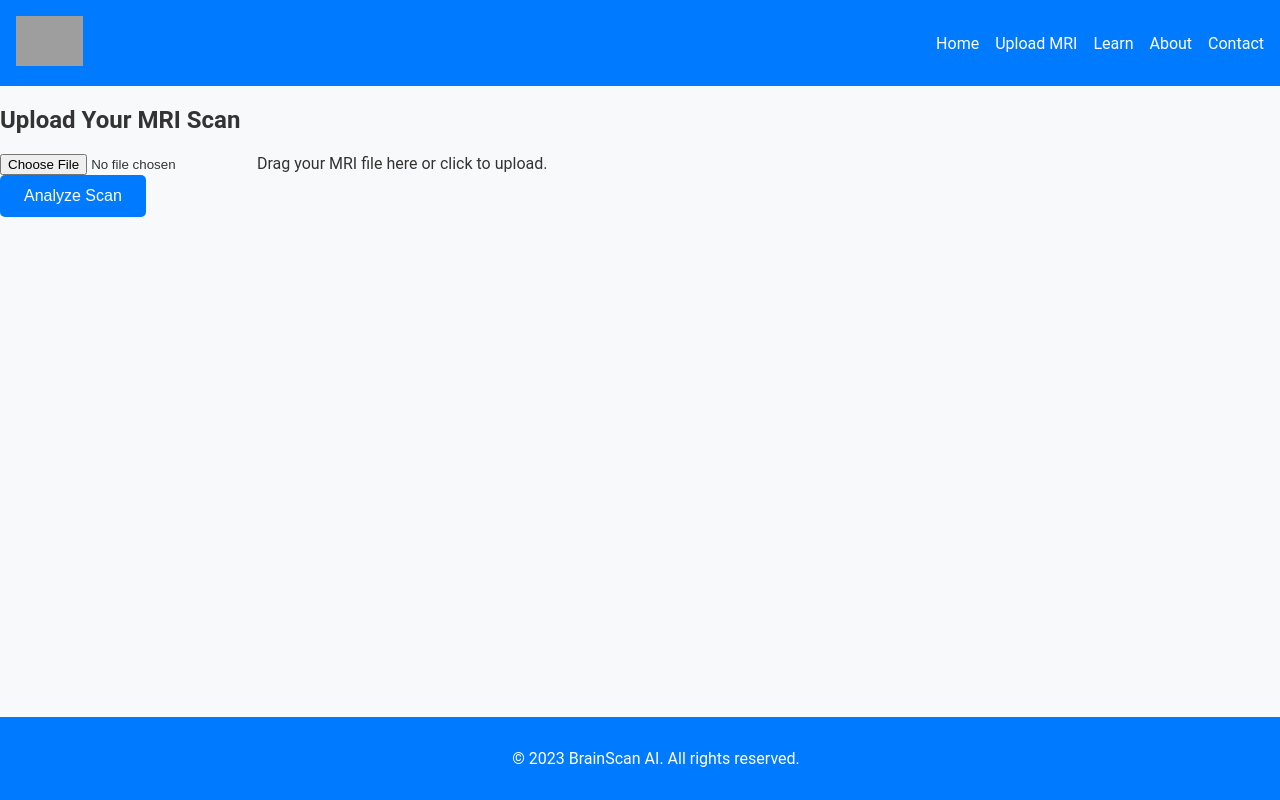
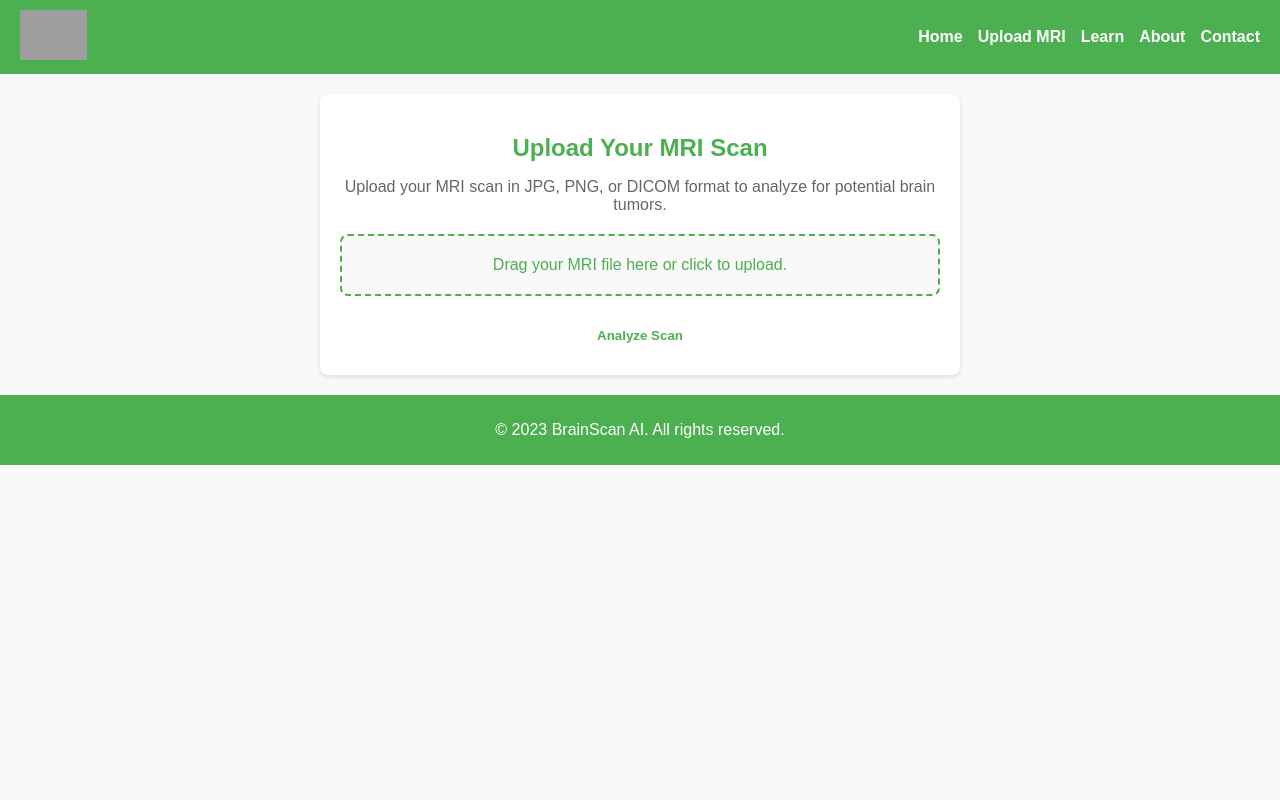
Before and after one commit to parth-panara-1204/brain-tumor-classification, a Flask app: page /upload in a window 1280 px wide. Run offline with Flask 3, Linux system fonts and the light colour scheme; grey boxes are pictures that could not be loaded.

Commit message:
ui improvements

```diff
--- a/app.py
+++ b/app.py
@@ -1,11 +1,14 @@
-from flask import Flask, render_template, request, redirect, url_for, session
+from flask import Flask, render_template, request, redirect, url_for, session, flash
 import os
 from PIL import Image
 import numpy as np
 from tensorflow.keras.models import load_model
+import uuid  # For generating unique filenames
 
+# Load the model
 model = load_model("brain_tumor_model.keras")
 
+# Initialize Flask app
 app = Flask(__name__)
 app.config['UPLOAD_FOLDER'] = 'static/uploads'
 app.secret_key = 'asdf23fswef3awefs'
@@ -20,28 +23,44 @@ def upload():
 
 @app.route('/analyze', methods=['POST'])
 def analyze():
+    # Check if a file is uploaded
     if 'mri-file' not in request.files:
+        flash("No file part in the request.")
         return redirect(url_for('upload'))
 
     file = request.files['mri-file']
     if file.filename == '':
+        flash("No file selected.")
         return redirect(url_for('upload'))
 
+    # Validate file type
+    if not file.filename.lower().endswith(('.png', '.jpg', '.jpeg')):
+        flash("Unsupported file type. Please upload a JPG, JPEG, or PNG file.")
+        return redirect(url_for('upload'))
+
+    # Save the file with a unique name
     os.makedirs(app.config['UPLOAD_FOLDER'], exist_ok=True)
-
-    filepath = os.path.join(app.config['UPLOAD_FOLDER'], file.filename)
+    unique_filename = f"{uuid.uuid4().hex}_{file.filename}"
+    filepath = os.path.join(app.config['UPLOAD_FOLDER'], unique_filename)
     file.save(filepath)
 
-    image = Image.open(filepath)
-    image = image.resize((150,150))
-    image_array = np.array(image)
+    # Preprocess the image
+    try:
+        image = Image.open(filepath)
+        image = image.resize((150, 150))
+        image_array = np.array(image)
 
-    if image_array.ndim == 2:  # If it's grayscale
-        image_array = np.stack((image_array,) * 3, axis=-1)
+        # Handle grayscale images
+        if image_array.ndim == 2:  # If it's grayscale
+            image_array = np.stack((image_array,) * 3, axis=-1)
 
-    image_array = np.expand_dims(image_array, axis=0)
-    image_array = image_array / 255.0
+        image_array = np.expand_dims(image_array, axis=0)
+        image_array = image_array / 255.0
+    except Exception as e:
+        flash(f"Error processing the image: {str(e)}")
+        return redirect(url_for('upload'))
 
+    # Make predictions
     prediction = model.predict(image_array)
     pred_values = prediction[0].tolist()
 
@@ -52,11 +71,10 @@ def analyze():
 
     # Store results in session
     session['result'] = {
-        'prediction_values': pred_values,
-        'class_names': class_names,
+        'image_path': f'uploads/{unique_filename}',  # Relative path for the static folder
         'diagnosis': diagnosis,
         'confidence': confidence,
-        'image_path': filepath
+        'predictions': list(zip(class_names, pred_values))
     }
 
     session['result']['predictions'] = list(zip(class_names, pred_values))
@@ -65,7 +83,11 @@ def analyze():
 
 @app.route('/results')
 def results():
-    return render_template('results.html', result=session.get('result'))
+    result = session.get('result')
+    if not result:
+        flash("No results available. Please upload an MRI scan.")
+        return redirect(url_for('upload'))
+    return render_template('results.html', result=result)
 
 if __name__ == '__main__':
-    app.run(debug=True)
+    app.run(host='0.0.0.0', debug=True)
--- a/static/css/styles.css
+++ b/static/css/styles.css
@@ -1,69 +1,249 @@
+/* General Styles */
 body {
-    font-family: 'Roboto', sans-serif;
+    font-family: Arial, sans-serif;
     margin: 0;
     padding: 0;
-    background-color: #f8f9fa;
+    background-color: #f9f9f9;
     color: #333;
 }
 
-header {
-    background-color: #007BFF;
-    color: white;
-    padding: 1rem;
+a {
+    text-decoration: none;
+    color: inherit;
+}
+
+ul {
+    list-style: none;
+    padding: 0;
+    margin: 0;
+}
+
+/* Header */
+.header {
     display: flex;
     justify-content: space-between;
     align-items: center;
+    padding: 10px 20px;
+    background-color: #4CAF50;
+    color: white;
 }
 
-header .logo img {
-    height: 50px;
+.logo img {
+    max-height: 50px;
 }
 
-nav ul {
-    list-style: none;
+.navbar ul {
     display: flex;
-    gap: 1rem;
+    gap: 15px;
 }
 
-nav ul li a {
+.navbar ul li a {
+    font-weight: bold;
     color: white;
-    text-decoration: none;
 }
 
+.navbar ul li a:hover {
+    text-decoration: underline;
+}
+
+/* Hero Section */
 .hero {
+    background: linear-gradient(to right, #4CAF50, #81C784);
+    color: white;
     text-align: center;
-    padding: 5rem 2rem;
-    background-color: #e9ecef;
+    padding: 50px 20px;
+    display: flex;
+    justify-content: center;
+    align-items: center;
+    height: 100vh; /* Full viewport height */
+}
+
+.hero-content {
+    max-width: 800px;
+    margin: 0 auto;
+}
+
+.hero h1 {
+    font-size: 2.5rem;
+    margin-bottom: 20px;
+}
+
+.hero p {
+    font-size: 1.2rem;
+    margin-bottom: 30px;
 }
 
 .cta {
-    margin-top: 2rem;
+    display: flex;
+    justify-content: center;
+    gap: 15px;
 }
 
-.btn-primary, .btn-secondary {
-    padding: 0.75rem 1.5rem;
-    border: none;
+.btn {
+    display: inline-block;
+    padding: 10px 20px;
     border-radius: 5px;
+    font-weight: bold;
+    text-align: center;
+}
+
+.btn-primary {
+    background-color: #ffffff;
+    color: #4CAF50;
+    border: 2px solid #ffffff;
+}
+
+.btn-primary:hover {
+    background-color: #f1f1f1;
+}
+
+.btn-secondary {
+    background-color: transparent;
+    color: #ffffff;
+    border: 2px solid #ffffff;
+}
+
+.btn-secondary:hover {
+    background-color: rgba(255, 255, 255, 0.2);
+}
+
+/* Footer */
+.footer {
+    text-align: center;
+    padding: 10px 0;
+    background-color: #4CAF50;
+    color: white;
+    margin-top: 20px;
+}
+
+/* Upload Section (Specific to upload.html) */
+.upload-section {
+    padding: 20px;
+    background-color: white;
+    margin: 20px auto;
+    max-width: 600px;
+    border-radius: 8px;
+    box-shadow: 0 2px 5px rgba(0, 0, 0, 0.1);
+    text-align: center;
+}
+
+.upload-section h2 {
+    color: #4CAF50;
+    margin-bottom: 10px;
+}
+
+.upload-instructions {
+    font-size: 1rem;
+    color: #666;
+    margin-bottom: 20px;
+}
+
+.upload-zone {
+    position: relative;
+    border: 2px dashed #4CAF50;
+    border-radius: 8px;
+    padding: 20px;
+    margin-bottom: 20px;
+    background-color: #f9f9f9;
     cursor: pointer;
+}
+
+.upload-zone input[type="file"] {
+    position: absolute;
+    top: 0;
+    left: 0;
+    width: 100%;
+    height: 100%;
+    opacity: 0;
+    cursor: pointer;
+}
+
+.upload-zone label {
+    font-size: 1rem;
+    color: #4CAF50;
+    display: block;
+    cursor: pointer;
+}
+
+.upload-zone:hover {
+    background-color: #e8f5e9;
+}
+
+.upload-status {
+    font-size: 1rem;
+    margin-top: 10px;
+    color: green; /* Default color for success */
+}
+
+/* Results Section (Specific to results.html) */
+.results-section {
+    padding: 20px;
+    background-color: white;
+    margin: 20px auto;
+    max-width: 800px;
+    border-radius: 8px;
+    box-shadow: 0 2px 5px rgba(0, 0, 0, 0.1);
+    text-align: center;
+}
+
+.results-section h2 {
+    color: #4CAF50;
+    margin-bottom: 20px;
+}
+
+.result {
+    margin-top: 20px;
+    text-align: left;
+}
+
+.result p {
+    margin: 10px 0;
     font-size: 1rem;
 }
 
-.btn-primary {
-    background-color: #007BFF;
+.result ul {
+    list-style: disc;
+    margin-left: 20px;
+    padding-left: 20px;
+}
+
+.mri-image {
+    display: block;
+    margin: 20px auto;
+    max-width: 100%;
+    border: 1px solid #ddd;
+    border-radius: 8px;
+}
+
+/* Actions Section */
+.actions {
+    text-align: center;
+    margin-top: 20px;
+}
+
+.actions .btn {
+    display: inline-block;
+    padding: 10px 20px;
+    text-decoration: none;
+    border-radius: 5px;
+    font-weight: bold;
+    margin: 5px;
+}
+
+.actions .btn-primary {
+    background-color: #4CAF50;
     color: white;
 }
 
-.btn-secondary {
-    background-color: #6c757d;
+.actions .btn-primary:hover {
+    background-color: #45a049;
+}
+
+.actions .btn-secondary {
+    background-color: #f44336;
     color: white;
 }
 
-footer {
-    text-align: center;
-    padding: 1rem;
-    background-color: #007BFF;
-    color: white;
-    position: fixed;
-    bottom: 0;
-    width: 100%;
+.actions .btn-secondary:hover {
+    background-color: #e53935;
 }
--- a/templates/upload.html
+++ b/templates/upload.html
@@ -7,11 +7,11 @@
     <link rel="stylesheet" href="{{ url_for('static', filename='css/styles.css') }}">
 </head>
 <body>
-    <header>
+    <header class="header">
         <div class="logo">
             <img src="{{ url_for('static', filename='images/logo.png') }}" alt="BrainScan AI Logo">
         </div>
-        <nav>
+        <nav class="navbar">
             <ul>
                 <li><a href="/">Home</a></li>
                 <li><a href="/upload">Upload MRI</a></li>
@@ -22,19 +22,71 @@
         </nav>
     </header>
 
+    <main>
         <section class="upload-section">
             <h2>Upload Your MRI Scan</h2>
+            <p class="upload-instructions">Upload your MRI scan in JPG, PNG, or DICOM format to analyze for potential brain tumors.</p>
             <form id="upload-form" action="/analyze" method="POST" enctype="multipart/form-data">
                 <div class="upload-zone">
                     <input type="file" id="mri-file" name="mri-file" accept=".jpg,.jpeg,.png,.dicom" required>
                     <label for="mri-file">Drag your MRI file here or click to upload.</label>
                 </div>
-            <button type="submit" class="btn-primary">Analyze Scan</button>
+                <p id="upload-status" class="upload-status"></p> <!-- Status message -->
+                <button type="submit" class="btn btn-primary">Analyze Scan</button>
             </form>
         </section>
+    </main>
 
-    <footer>
+    <footer class="footer">
         <p>&copy; 2023 BrainScan AI. All rights reserved.</p>
     </footer>
+
+    <!-- JavaScript for Drag-and-Drop -->
+    <script>
+        const uploadZone = document.getElementById('upload-zone');
+        const fileInput = document.getElementById('mri-file');
+        const uploadStatus = document.getElementById('upload-status');
+
+        // Prevent default behavior for drag-and-drop events
+        ['dragenter', 'dragover', 'dragleave', 'drop'].forEach(eventName => {
+            uploadZone.addEventListener(eventName, e => e.preventDefault());
+            uploadZone.addEventListener(eventName, e => e.stopPropagation());
+        });
+
+        // Highlight the upload zone on dragover
+        uploadZone.addEventListener('dragover', () => {
+            uploadZone.classList.add('dragover');
+        });
+
+        // Remove highlight on dragleave or drop
+        uploadZone.addEventListener('dragleave', () => {
+            uploadZone.classList.remove('dragover');
+        });
+        uploadZone.addEventListener('drop', () => {
+            uploadZone.classList.remove('dragover');
+        });
+
+        // Handle file drop
+        uploadZone.addEventListener('drop', e => {
+            const files = e.dataTransfer.files;
+            if (files.length > 0) {
+                fileInput.files = files; // Assign dropped files to the file input
+                showUploadStatus(files[0].name); // Show verification message
+            }
+        });
+
+        // Handle file selection via input
+        fileInput.addEventListener('change', () => {
+            if (fileInput.files.length > 0) {
+                showUploadStatus(fileInput.files[0].name); // Show verification message
+            }
+        });
+
+        // Function to show upload verification message
+        function showUploadStatus(fileName) {
+            uploadStatus.textContent = `File "${fileName}" uploaded successfully. You can now analyze the image.`;
+            uploadStatus.style.color = 'green';
+        }
+    </script>
 </body>
 </html>
```
Also changed, not shown: templates/index.html (+10 -8 lines), templates/results.html (+12 -7 lines), static/uploads/c6d68b3538d647dc8ea4e9ced71eae7f_Tr-gl_0020.jpg (added), static/uploads/fee93c6af3124fae806024d4fb367832_Tr-gl_0018.jpg (added), 1 other file. Lines whose indentation alone changed are shown as unchanged.
